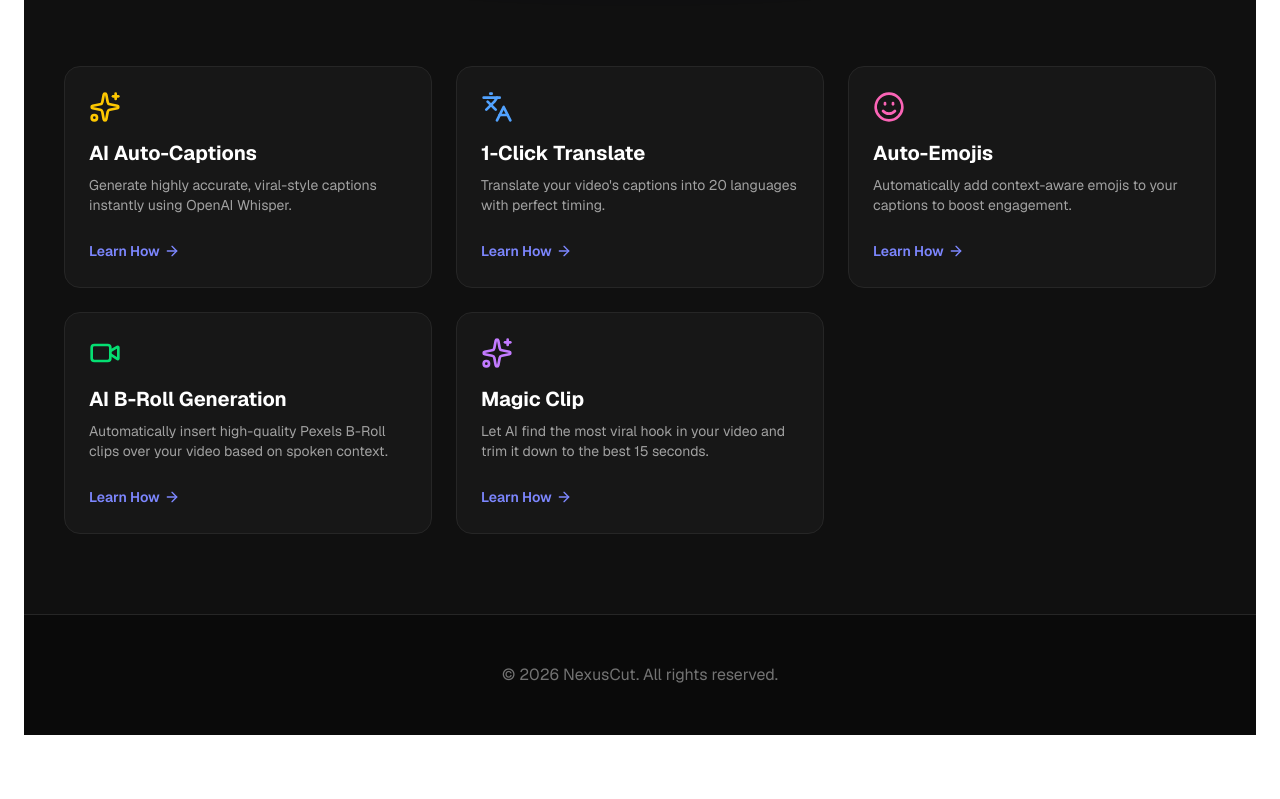
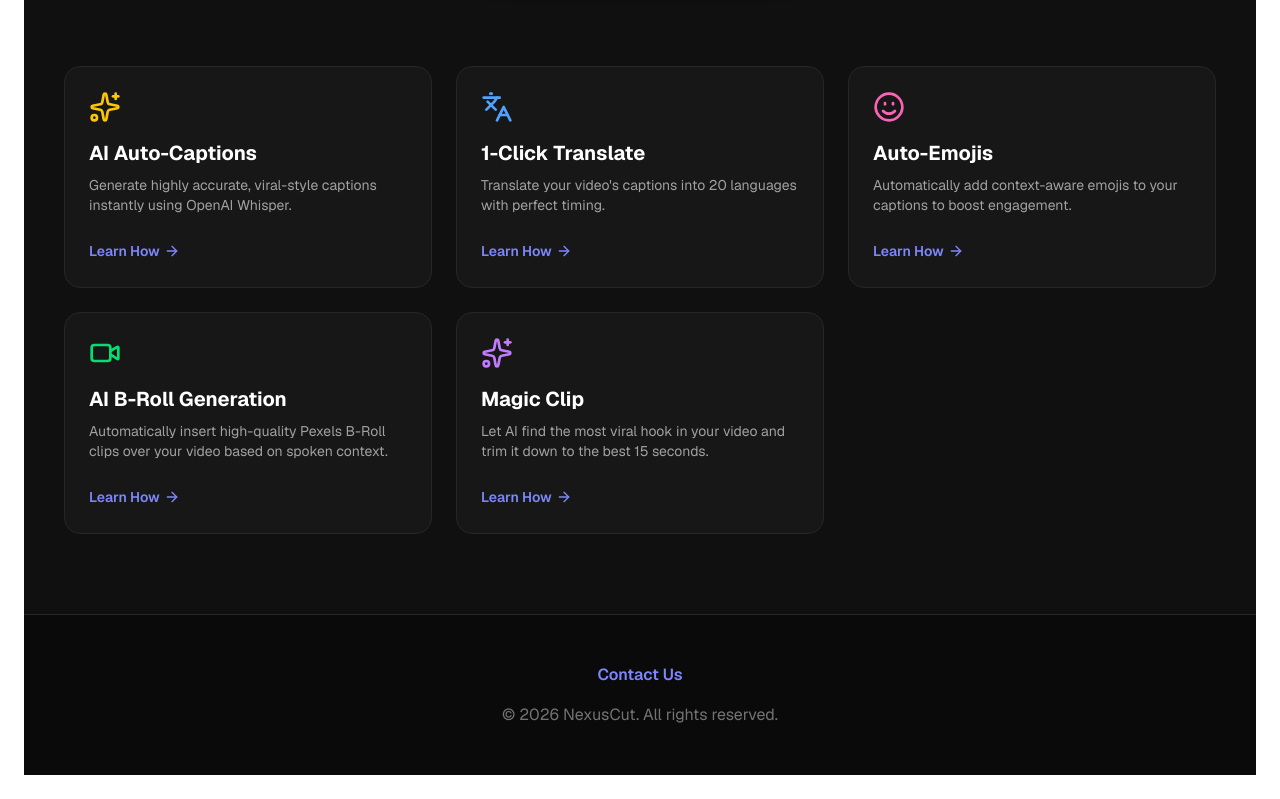
Before and after one commit to sergenet/nexuscut, a Next.js app: page / in a window 1280 px wide. Shown: the part 908-1707 px from the top of the page. Before the commit the page ends 1667 px from the top, so only its background shows below. Built offline with nearby package versions, Linux system fonts and the light colour scheme.

Commit message:
Fix export duration check and add Contact Us link

```diff
--- a/src/app/page.tsx
+++ b/src/app/page.tsx
@@ -99,6 +99,9 @@ export default function LandingPage() {
 
       {/* Footer */}
       <footer className="border-t border-neutral-800 py-12 text-center text-neutral-500">
+        <div className="flex justify-center mb-4">
+          <a href="mailto:contact@nexuscut.io" className="text-indigo-400 hover:text-indigo-300 font-semibold transition-colors">Contact Us</a>
+        </div>
         <p>© 2026 NexusCut. All rights reserved.</p>
       </footer>
     </main>
--- a/src/components/VideoEditor.tsx
+++ b/src/components/VideoEditor.tsx
@@ -349,8 +349,9 @@ export default function VideoEditor() {
   const handleExport = async () => {
     if (!videoFile || !videoRef.current) return;
 
-    // Pro limitation: block export if video is longer than 60s for free users
-    if (!isPro && videoRef.current.duration > 60) {
+    // Pro limitation: block export if final video is longer than 60s for free users
+    const totalDuration = activeSegments.reduce((acc, seg) => acc + (seg.end - seg.start), 0);
+    if (!isPro && totalDuration > 60) {
       alert("Free users can only export videos up to 60 seconds long. Please upgrade to Pro!");
       return;
     }
```
